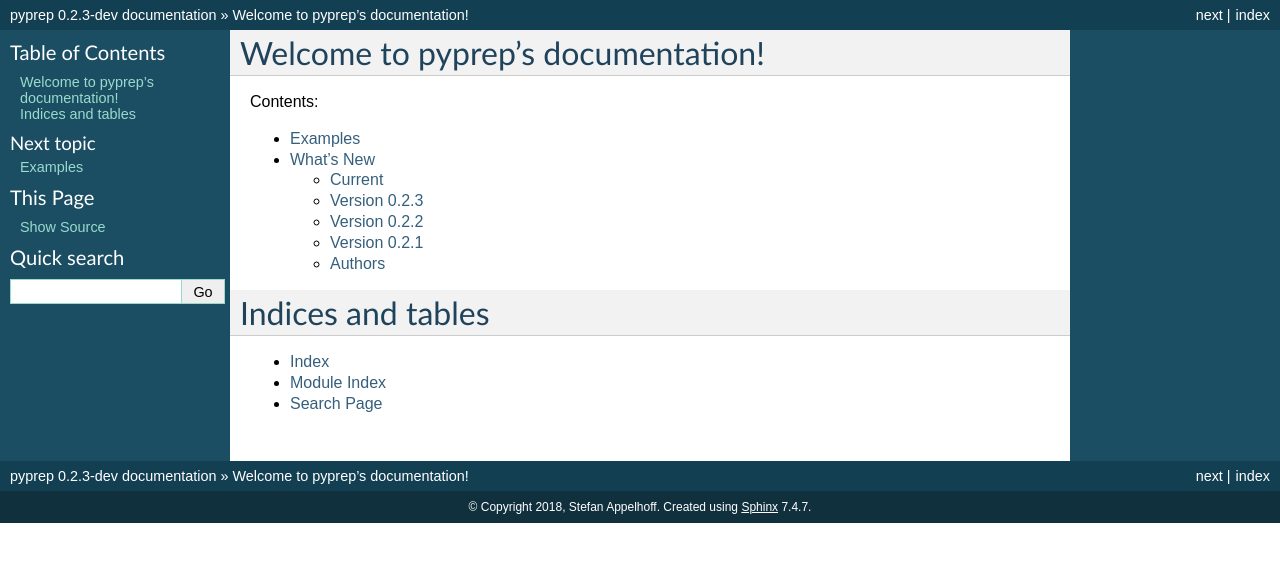
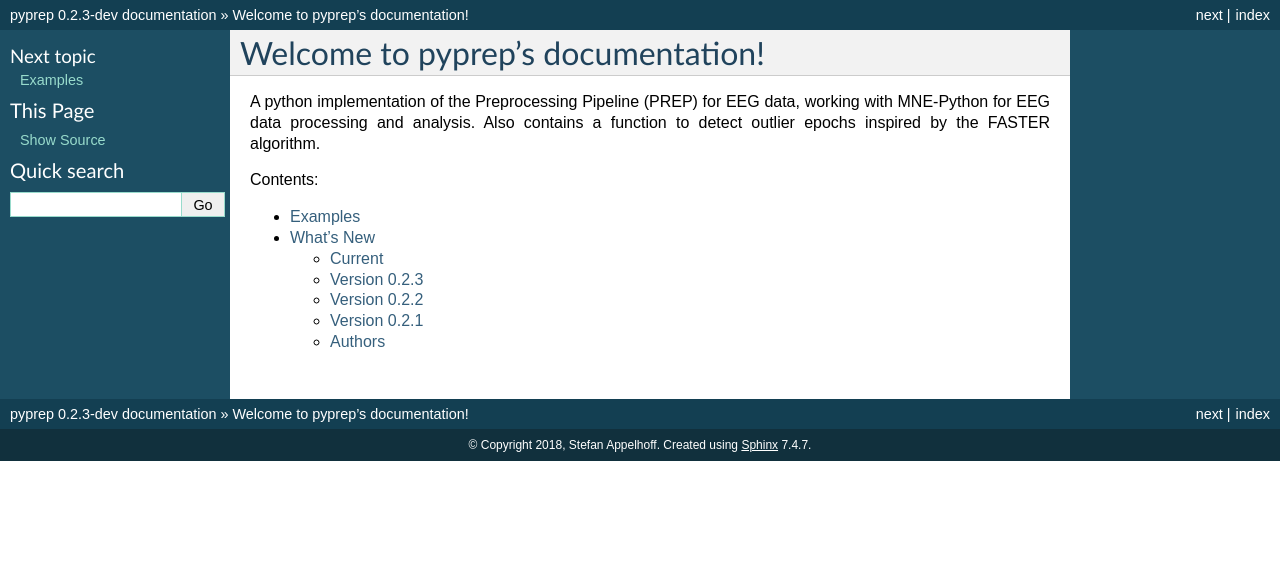
Before and after one commit to sappelhoff/pyprep, a Sphinx documentation site: the page built from docs/source/index.rst, in a window 1280 px wide. Shown: the top 562 px of the page. Built offline with Sphinx 7.4.7, drawn with Linux system fonts in a browser that asks for light colours.

Commit message:
update docs with link to full PREP

```diff
--- a/docs/source/examples.rst
+++ b/docs/source/examples.rst
@@ -52,3 +52,8 @@
 
     # You can also define picks, and the threshold to be used
     bads = find_bad_epochs(epochs, picks=None, thresh=3.29053)
+
+There is also a work in progress version of the full PREP pipeline implemented
+by Aamna Lawrence, Victor Xiang, and Adam Li. You can see the example
+notebook here:
+` ./examples/prep_demo.ipynb <https://nbviewer.jupyter.org/github/sappelhoff/pyprep/blob/master/examples/prep_demo.ipynb>`_
--- a/docs/source/index.rst
+++ b/docs/source/index.rst
@@ -1,10 +1,10 @@
-.. pyprep documentation master file, created by
-   sphinx-quickstart on Mon Apr 23 14:56:06 2018.
-   You can adapt this file completely to your liking, but it should at least
-   contain the root `toctree` directive.
-
 Welcome to pyprep's documentation!
 ==================================
+
+A python implementation of the Preprocessing Pipeline (PREP) for EEG data,
+working with MNE-Python for EEG data processing and analysis.
+Also contains a function to detect outlier epochs inspired by the FASTER
+algorithm.
 
 .. toctree::
    :maxdepth: 2
@@ -12,11 +12,3 @@
 
    examples
    whats_new
-
-
-Indices and tables
-==================
-
-* :ref:`genindex`
-* :ref:`modindex`
-* :ref:`search`
```
Also changed, not shown: README.md (+1 -1 lines).
